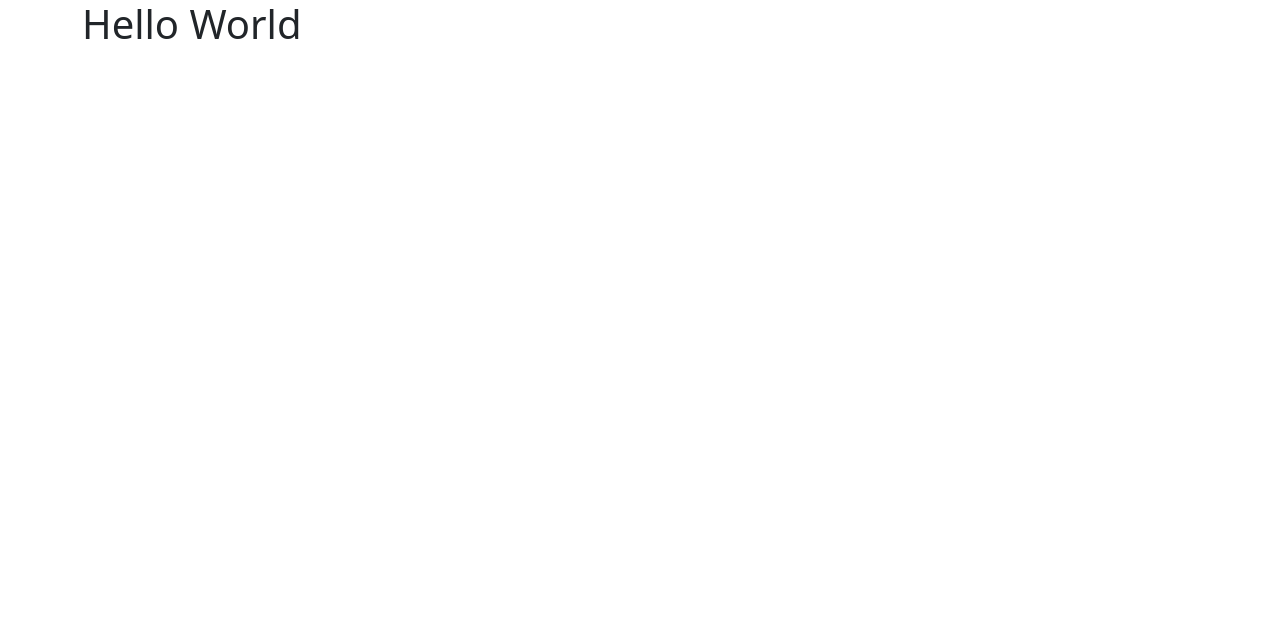
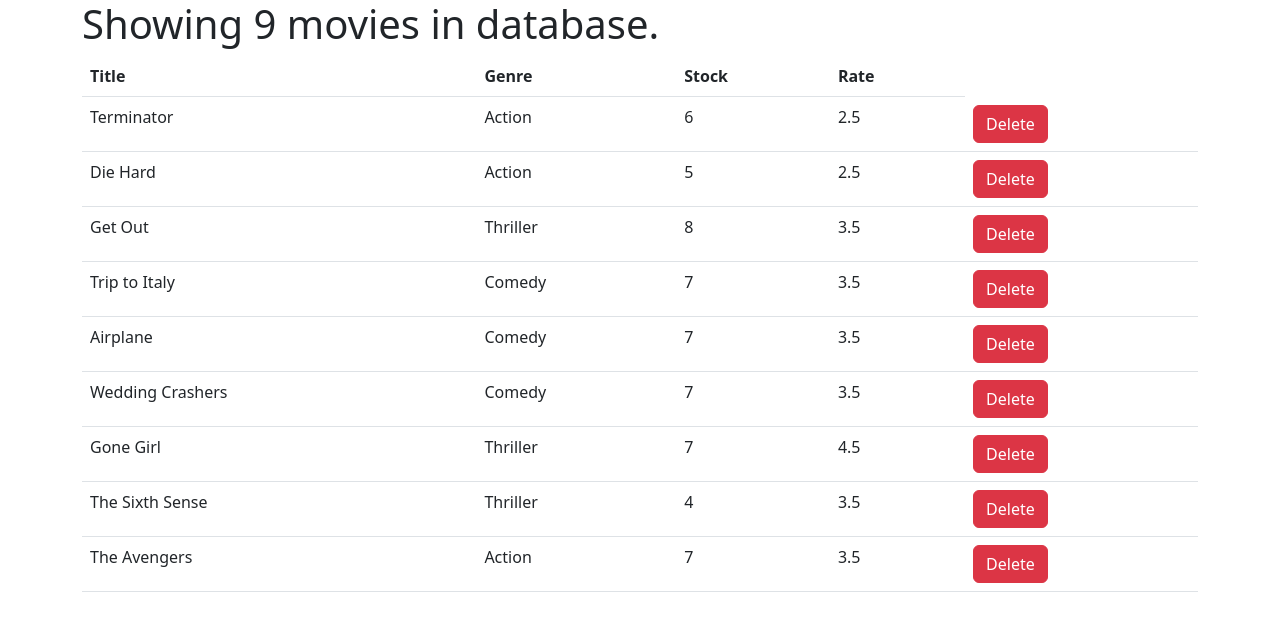
Before and after one commit to KirannVaka/vidly, a React (Create React App) app: page / in a window 1280 px wide. Shown: the top 622 px of the page. Built offline with nearby package versions, Linux system fonts and the light colour scheme.

Commit message:
Web page displays movies in DB and can be deleted.

```diff
--- a/src/App.js
+++ b/src/App.js
@@ -1,10 +1,11 @@
+import React, {useState} from 'react';
 import './App.css';
-import * as moviesAPI from "./services/fakeMovieService";
+import Movies from './components/movies';
 
-function App() {
+function App(props) {
   return (
     <main className="container">
-      <h1>Hello World</h1>
+      <Movies />
     </main>
   );
 }
--- /dev/null
+++ b/src/components/movies.jsx
@@ -0,0 +1,59 @@
+import React, { useState } from "react";
+import { getMovies } from "../services/fakeMovieService";
+
+function Movies() {
+  const [movies, setMovies] = useState(getMovies());
+
+  const handleDelete = (id) => {
+    let movieInDb = movies.find((m) => m._id === id);
+    let tempMovies = [...movies];
+    tempMovies.splice(movies.indexOf(movieInDb), 1);
+    setMovies(tempMovies);
+  };
+
+  return (
+    <React.Fragment>
+      <h1>Showing {movies.length} movies in database.</h1>
+      <table className="table">
+        <thead>
+          <tr>
+            <th scope="col">Title</th>
+            <th scope="col">Genre</th>
+            <th scope="col">Stock</th>
+            <th scope="col">Rate</th>
+          </tr>
+        </thead>
+        <tbody>
+          {movies.map((movie) => (
+            <tr key={movie.id + movie.title}>
+              <td key={movie.title}>{movie.title}</td>
+              <td key={movie.id + movie.genre}>{movie.genre.name}</td>
+              <td>{movie.numberInStock}</td>
+              <td key={movie.id}>{movie.dailyRentalRate}</td>
+              <td key={movie.id}>
+                <button
+                  key={movie._id}
+                  onClick={() => handleDelete(movie._id)}
+                  className="btn btn-danger"
+                >
+                  Delete
+                </button>
+              </td>
+            </tr>
+          ))}
+        </tbody>
+      </table>
+    </React.Fragment>
+  );
+}
+
+// class Movies extends Component {
+//   state = {
+//     movies: moviesList,
+//   };
+//   render() {
+//     return <h2>{this.state.movies.length}</h2>;
+//   }
+// }
+
+export default Movies;
--- a/src/index.js
+++ b/src/index.js
@@ -1,15 +1,16 @@
-import React from 'react';
+import React, {useState} from 'react';
 import ReactDOM from 'react-dom/client';
 import './index.css';
 import App from './App';
 import reportWebVitals from './reportWebVitals';
 import "bootstrap/dist/css/bootstrap.css"
 import 'font-awesome/css/font-awesome.css'
+import * as moviesAPI from "./services/fakeMovieService";
 
 const root = ReactDOM.createRoot(document.getElementById('root'));
 root.render(
   <React.StrictMode>
-    <App />
+    <App/>
   </React.StrictMode>
 );
 
```
